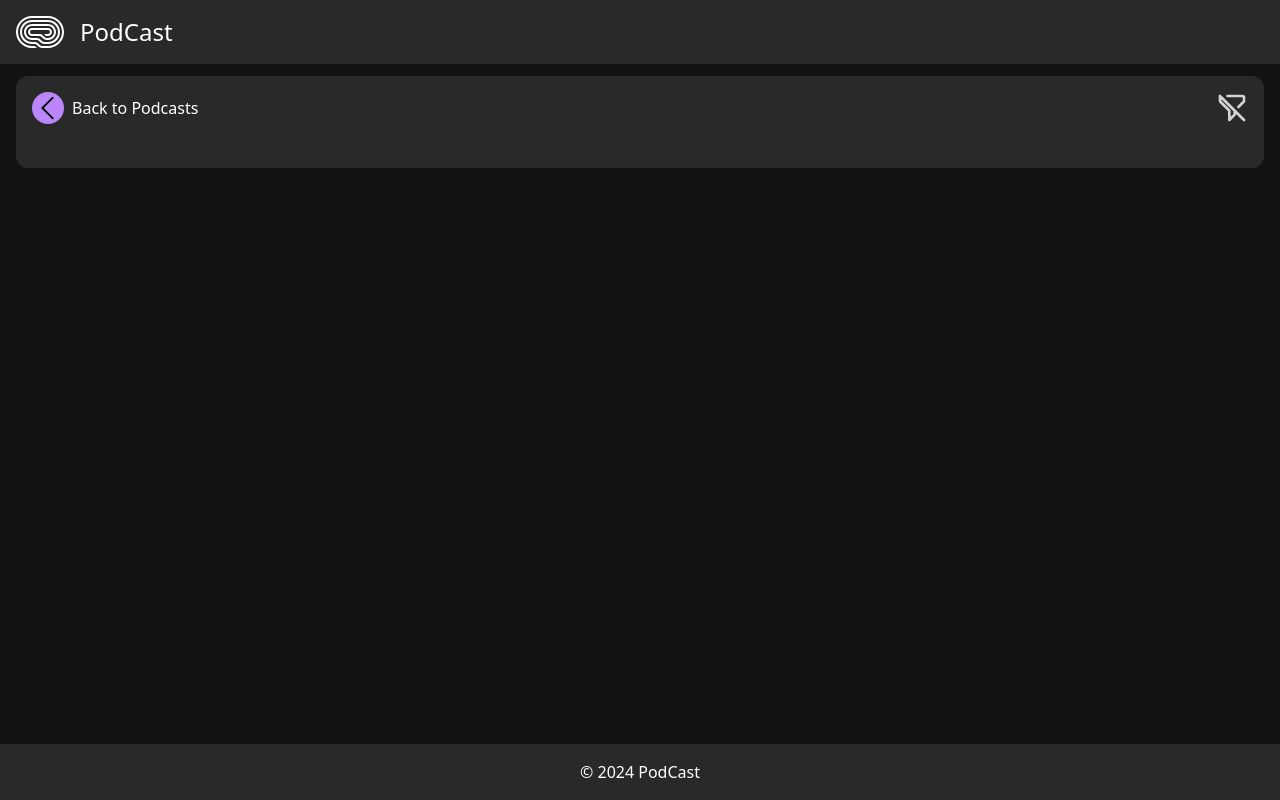
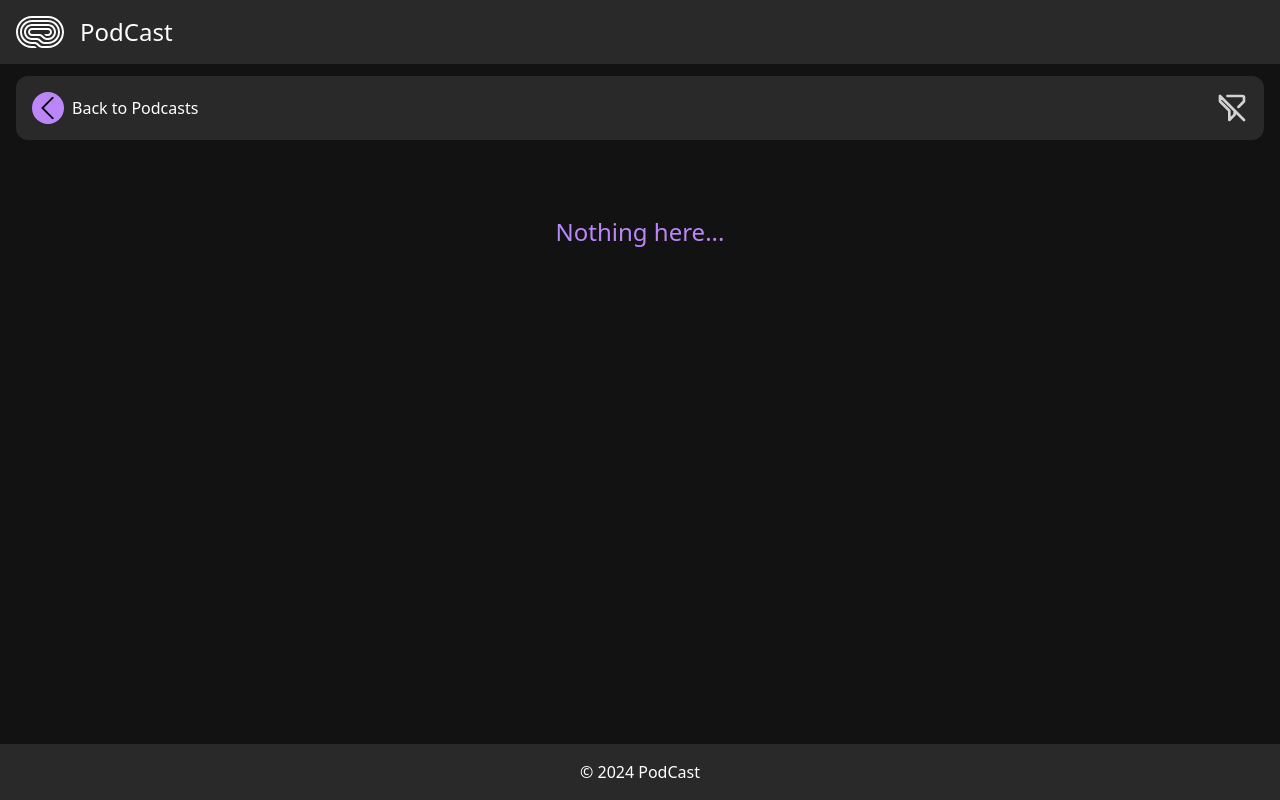
Before and after one commit to BrandonW52/BRAWEB595_FTO2403_Group-B_Brandon-Webber_DJS11, a React (Vite) app: page /favorites in a window 1280 px wide. Built offline with nearby package versions, Linux system fonts and the light colour scheme.

Commit message:
Redo favorite system to allow easy displaying && filtering

```diff
--- a/src/components/helper-functions/getMergeFavorites.jsx
+++ /dev/null
@@ -1,57 +0,0 @@
-export default function getMergeFavorites(arr) {
-  const mergedMap = new Map();
-
-  arr.forEach((podcast) => {
-    if (mergedMap.has(podcast.podcastId)) {
-      const existingPodcast = mergedMap.get(podcast.podcastId);
-
-      podcast.seasons.forEach((season) => {
-        const existingSeason = existingPodcast.seasons.find(
-          (s) => s.season === season.season
-        );
-
-        if (existingSeason) {
-          existingSeason.episodes = [
-            ...existingSeason.episodes,
-            ...season.episodes,
-          ];
-        } else {
-          existingPodcast.seasons.push(season);
-        }
-      });
-    } else {
-      mergedMap.set(podcast.podcastId, JSON.parse(JSON.stringify(podcast)));
-    }
-  });
-
-  return Array.from(mergedMap.values());
-}
-
-// function mergeSeasonsInArray(arr) {
-//   const mergedMap = new Map();
-
-//   arr.forEach((podcast) => {
-//     if (mergedMap.has(podcast.podcastId)) {
-//       const existingPodcast = mergedMap.get(podcast.podcastId);
-
-//       podcast.seasons.forEach((season) => {
-//         const existingSeason = existingPodcast.seasons.find(
-//           (s) => s.season === season.season
-//         );
-
-//         if (existingSeason) {
-//           existingSeason.episodes = [
-//             ...existingSeason.episodes,
-//             ...season.episodes,
-//           ];
-//         } else {
-//           existingPodcast.seasons.push(season);
-//         }
-//       });
-//     } else {
-//       mergedMap.set(podcast.podcastId, JSON.parse(JSON.stringify(podcast)));
-//     }
-//   });
-
-//   return Array.from(mergedMap.values());
-// }
--- a/src/pages/AllPodcasts.jsx
+++ b/src/pages/AllPodcasts.jsx
@@ -47,13 +47,11 @@ export default function AllPodcasts() {
   } else if (filterType == "z-a") {
     displayedPodcasts = podcasts.sort((a, b) => b.title.localeCompare(a.title));
   } else if (filterType == "oldest") {
-    const temp = podcasts;
-    displayedPodcasts = temp.sort(
+    displayedPodcasts = podcasts.sort(
       (a, b) => new Date(a.updated) - new Date(b.updated)
     );
   } else if (filterType == "newest") {
-    const temp = podcasts;
-    displayedPodcasts = temp.sort(
+    displayedPodcasts = podcasts.sort(
       (b, a) => new Date(a.updated) - new Date(b.updated)
     );
   } else {
@@ -79,7 +77,6 @@ export default function AllPodcasts() {
   });
 
   function handleFilterChange(key, value) {
-    console.log(value);
     setSearchParams((prevParams) => {
       if (value === null) {
         prevParams.delete(key);
--- a/src/pages/Favorites.jsx
+++ b/src/pages/Favorites.jsx
@@ -1,7 +1,5 @@
 import { useState } from "react";
 import { Link, useSearchParams } from "react-router-dom";
-
-import getMergeFavorites from "../components/helper-functions/getMergeFavorites";
 
 import useFavoritesStore from "../zustand/FavoritesStore";
 
@@ -20,92 +18,62 @@ export default function Favorites() {
 
   const filterType = searchParams.get("type");
 
-  const handleFavClick = (favorite, season, episode) => {
+  let displayedFavorites = favorites.sort((a, b) => {
+    let check = a.podcastId - b.podcastId;
+    if (check !== 0) return check;
+
+    check = a.season - b.season;
+    if (check !== 0) return check;
+
+    return a.episode - b.episode;
+  });
+
+  const handleFavClick = (favorite) => {
     const episodeObject = {
       podcastId: favorite.podcastId,
       podcastTitle: favorite.podcastTitle,
-      podcastGeners: favorite.podcastGeners,
-      seasons: [
-        { season: season.season, title: season.title, episodes: [episode] },
-      ],
+      season: favorite.season,
+
+      episode: favorite.episode,
+      episodeTitle: favorite.episodeTitle,
+      episodeFile: favorite.episodeFile,
     };
 
     toggleFavorite(episodeObject);
   };
 
-  let displayedFilteredFavorites;
-
-  let displayedFavorites = getMergeFavorites(favorites);
-
-  let allEpisodes = favorites.flatMap((podcast) => {
-    return podcast.seasons.flatMap((season) => {
-      return season.episodes.map((episode) => episode);
-    });
-  });
-
-  if (filterType == "a-z") {
-    displayedFilteredFavorites = allEpisodes.sort((a, b) =>
-      a.title.localeCompare(b.title)
+  if (filterType == "z-a") {
+    displayedFavorites = favorites.sort((a, b) =>
+      a.episodeTitle.localeCompare(b.episodeTitle)
     );
-  } else if (filterType == "z-a") {
-    displayedFilteredFavorites = allEpisodes.sort((a, b) =>
-      b.title.localeCompare(a.title)
+  } else if (filterType == "a-z") {
+    displayedFavorites = favorites.sort((a, b) =>
+      b.episodeTitle.localeCompare(a.episodeTitle)
     );
   } else if (filterType == "oldest") {
-    const temp = allEpisodes;
-    displayedFilteredFavorites = temp.sort(
+    displayedFavorites = favorites.sort(
       (a, b) => new Date(a.added) - new Date(b.added)
     );
   } else if (filterType == "newest") {
-    const temp = allEpisodes;
-    displayedFilteredFavorites = temp.sort(
+    displayedFavorites = favorites.sort(
       (b, a) => new Date(a.added) - new Date(b.added)
     );
   } else {
-    displayedFavorites = getMergeFavorites(favorites);
+    displayedFavorites = favorites;
   }
 
-  const filteredElement = displayedFilteredFavorites?.map((episode, index) => {
-    return (
-      <div key={index} className="flex items-center justify-between gap-1">
+  const favoriteElement = displayedFavorites.map((favorite, index) => (
+    <div key={index} className="bg-grey rounded-xl p-4 mx-4">
+      <h3 className="font-bold text-accent">{favorite.podcastTitle}</h3>
+      <h4>Season: {favorite.season}</h4>
+      <h4>Episode: {favorite.episode}</h4>
+      <h4>{favorite.episodeTitle}</h4>
+
       <img className="h-4" src={playButton} alt="" />
-        <h4 className="text-white text-wrap">
-          {`${episode.title.substring(0, 21)}...`}
-        </h4>
-        <p className="text-sm text-light-grey">{episode.added}</p>
-      </div>
-    );
-  });
 
-  const favoriteElement = displayedFavorites.map((favorite) => (
-    <div key={favorite.podcastId} className="flex flex-col">
-      <h4 className="font-bold text-accent">{favorite.podcastTitle}</h4>
-      {favorite.seasons?.map((season) => {
-        return (
-          <div key={favorite.podcastId + season.season}>
-            <h5 className="text-light-grey">Season: {season.season}</h5>{" "}
-            {season.episodes?.map((episode) => (
-              <div
-                key={favorite.podcastId + season.season + episode.episode}
-                className="flex items-center justify-between gap-1"
-              >
-                <img className="h-4" src={playButton} alt="" />
-                <h4 className="text-white text-wrap">
-                  {`${episode.title.substring(0, 21)}...`}
-                </h4>
-                <p className="text-sm text-light-grey">{episode.added}</p>
-
-                <button
-                  onClick={() => handleFavClick(favorite, season, episode)}
-                >
+      <button onClick={() => handleFavClick(favorite)}>
         <img className="h-4" src={favoritedIcon} alt="" />
       </button>
-              </div>
-            ))}
-          </div>
-        );
-      })}
-      <hr className="text-light-grey"></hr>
     </div>
   ));
 
@@ -121,8 +89,9 @@ export default function Favorites() {
   }
 
   return (
-    <div className="bg-grey rounded-xl p-4 my-3 mx-4 mb-16">
-      <div className="flex items-center justify-between mb-3">
+    <>
+      <div className="bg-grey rounded-xl p-4 my-3 mx-4">
+        <div className="flex items-center justify-between">
           <Link
             to={`..`}
             relative="path"
@@ -150,7 +119,9 @@ export default function Favorites() {
 
         {/* Filter div */}
         <div
-        className={`${showFilters ? "grid" : "hidden"} grid-cols-3 gap-1 mb-3`}
+          className={`${
+            showFilters ? "grid" : "hidden"
+          } grid-cols-3 gap-1 my-3`}
         >
           {/* filtering buttons */}
           <button onClick={() => handleFilterChange("type", "a-z")}>A-Z</button>
@@ -166,28 +137,21 @@ export default function Favorites() {
           </button>
 
           {/* clear filtering button */}
-        <button onClick={() => handleFilterChange("type", null)}>Clear</button>
+          <button onClick={() => handleFilterChange("type", null)}>
+            Clear
+          </button>
+        </div>
       </div>
 
-      <div className="flex flex-col gap-2 mb-4">
-        {searchParams === null ? filteredElement : favoriteElement}
+      <div className="flex flex-col gap-3 mb-16">
+        {favorites.length ? (
+          favoriteElement
+        ) : (
+          <h1 className="self-center text-2xl text-accent mt-16">
+            Nothing here...
+          </h1>
+        )}
       </div>
-    </div>
+    </>
   );
 }
-
-// favorites.length ? (
-//   searchParams ? (
-//     filteredElement
-//   ) : (
-//     favoriteElement
-//   )
-// ) : (
-//   <h1 className="self-center text-2xl text-accent">Nothing here...</h1>
-// )
-
-// favorites.length ? (
-//   favoriteElement
-// ) : (
-//   <h1 className="self-center text-2xl text-accent">Nothing here...</h1>
-// )
--- a/src/pages/SinglePodcast.jsx
+++ b/src/pages/SinglePodcast.jsx
@@ -45,16 +45,12 @@ export default function SinglePodcast() {
     }
   };
 
-  const isFavorite = (podcastId, podcastSeason, episodeTitle) => {
+  const isFavorite = (podcastId, podcastSeason, episodeEpisode) => {
     return favorites.some((favorite) => {
       return (
-        favorite.podcastId === podcastId &&
-        favorite.seasons.some((season) => {
-          return (
-            season.season === podcastSeason &&
-            season.episodes.some((episode) => episode.title === episodeTitle)
-          );
-        })
+        favorite.podcastId == podcastId &&
+        favorite.season == podcastSeason &&
+        favorite.episode == episodeEpisode
       );
     });
   };
@@ -64,14 +60,16 @@ export default function SinglePodcast() {
     .join(", ");
 
   const handleFavClick = (episode, season) => {
-    episode.added = new Date().toJSON().slice(0, 10);
     const episodeObject = {
       podcastId: podcastId,
       podcastTitle: podcast.title,
-      podcastGeners: podcast.genres,
-      seasons: [
-        { season: season.season, title: season.title, episodes: [episode] },
-      ],
+      season: season.season,
+
+      episode: episode.episode,
+      episodeTitle: episode.title,
+      episodeFile: episode.file,
+
+      added: new Date().toJSON().slice(0, 10),
     };
 
     toggleFavorite(episodeObject);
@@ -105,7 +103,7 @@ export default function SinglePodcast() {
                     <img
                       className="h-4"
                       src={
-                        isFavorite(podcastId, season.season, episode.title)
+                        isFavorite(podcastId, season.season, episode.episode)
                           ? favoritedIcon
                           : unFavoritedIcon
                       }
--- a/src/zustand/FavoritesStore.jsx
+++ b/src/zustand/FavoritesStore.jsx
@@ -10,15 +10,8 @@ const useFavoritesStore = create((set) => ({
       const existingIndex = favorites.findIndex((favorite) => {
         return (
           favorite.podcastId === episodeObject.podcastId &&
-          favorite.seasons.some((season) => {
-            return (
-              season.season === episodeObject.seasons[0].season &&
-              season.episodes.some(
-                (ep) =>
-                  ep.episode === episodeObject.seasons[0].episodes[0].episode
-              )
-            );
-          })
+          favorite.season === episodeObject.season &&
+          favorite.episode === episodeObject.episode
         );
       });
 
@@ -36,18 +29,3 @@ const useFavoritesStore = create((set) => ({
 }));
 
 export default useFavoritesStore;
-
-// Rewrite so it looks something like this
-// object = {
-//     podcastId: 123,
-//     season: 2,
-//     episode: {
-//         title: "episode 1",
-//         description: "ep 1 desc",
-//         episode: 1,
-//         file: "#"
-//     }
-// }
-
-// then check all to see if it exists
-// Add time stamp when added
```
Lines whose indentation alone changed are shown as unchanged.
